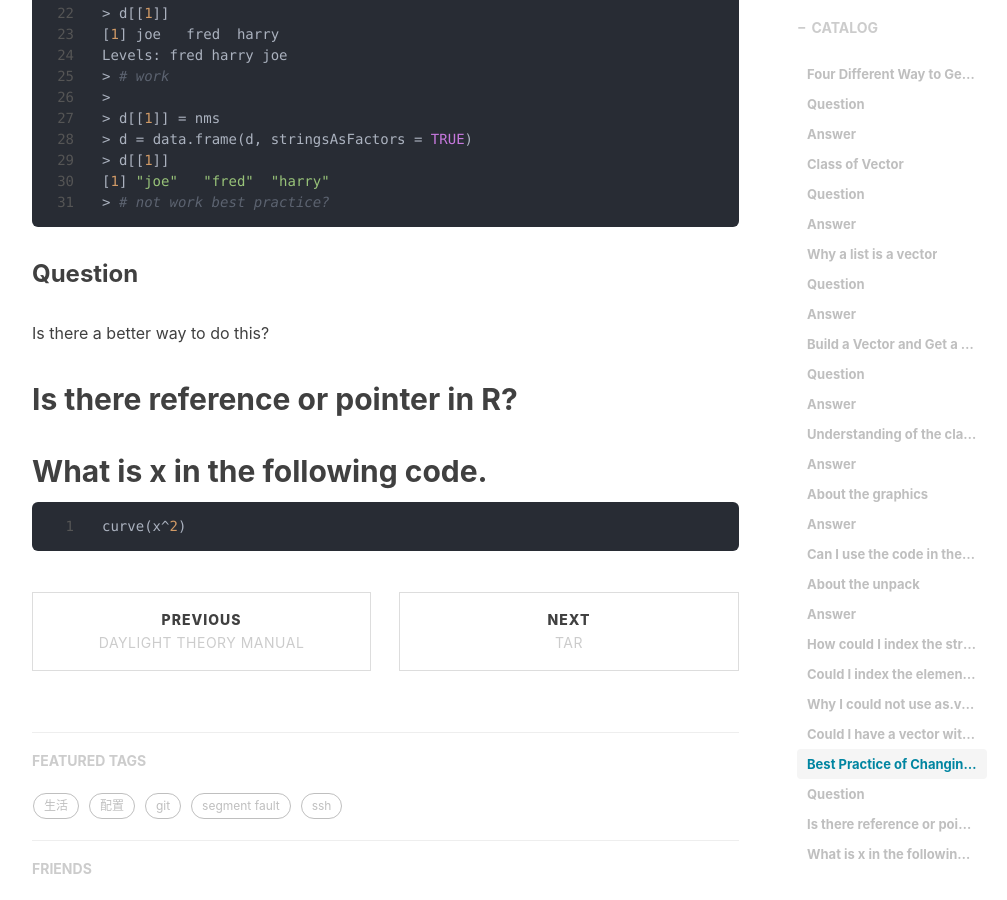
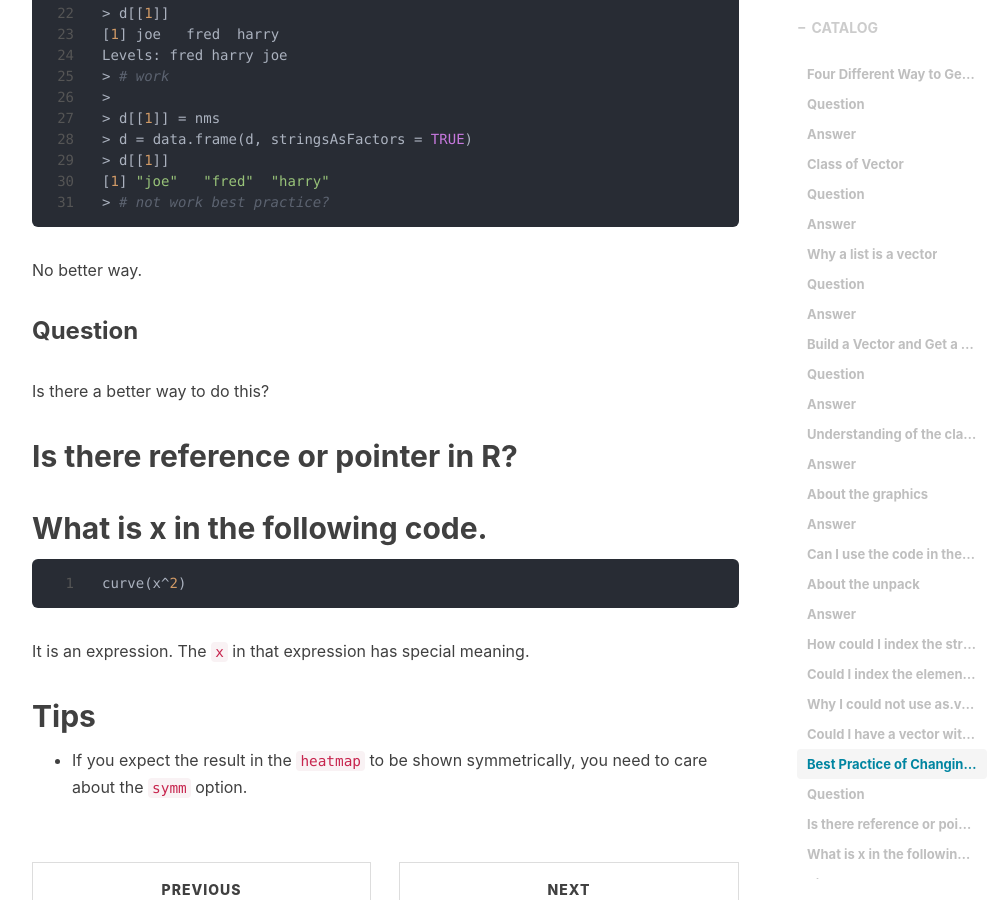
Before and after one commit to gcrth/gcrth.github.io, a Jekyll site: the page built from _posts/2020-10-16-Question about R.markdown, in a window 1280 px wide and 900 px high, scrolled down 10015 px. Shown: the whole window, without its empty margins (233-1240 px from the left). Built offline with Jekyll 4.4.1, drawn with Linux system fonts in a browser that asks for light colours; nearby versions of some CDN libraries; comment, search, counter and statistics services are not loaded.

Commit message:
finish R question

````diff
--- a/_posts/2020-10-16-Question about R.markdown
+++ b/_posts/2020-10-16-Question about R.markdown
@@ -383,6 +383,8 @@ Levels: fred harry joe
 > # not work best practice?
 ```
 
+No better way.
+
 ### Question
 
 Is there a better way to do this?
@@ -394,3 +396,9 @@ Is there a better way to do this?
 ```R
 curve(x^2)
 ```
+
+It is an expression. The `x` in that expression has special meaning.
+
+## Tips
+
+* If you expect the result in the `heatmap` to be shown symmetrically, you need to care about the `symm` option.
````
